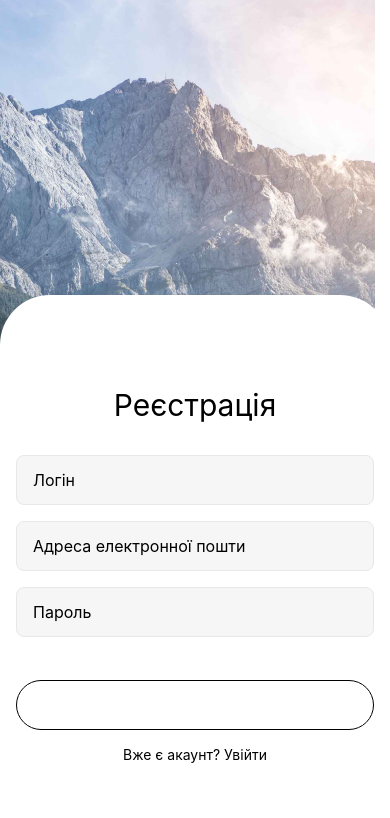
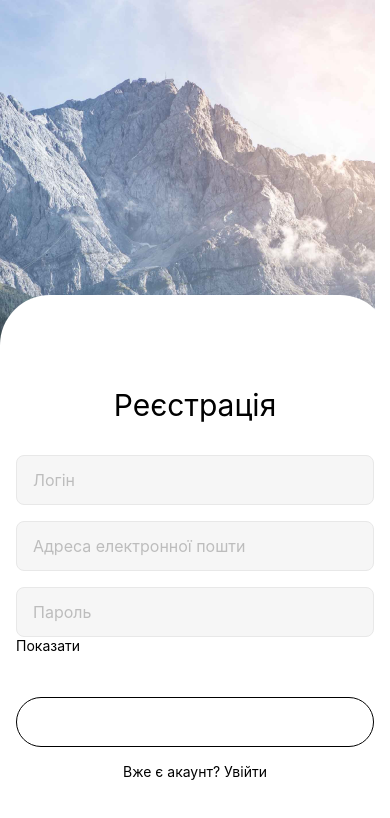
Before and after one commit to aspirantmpm/AwesomeProject, a React Native app: screen / in a window 390 px wide. Shown: the top 818 px of the page. Built offline with nearby package versions, Linux system fonts and the light colour scheme.

Commit message:
pass toogle

```diff
--- a/RegistrationScreen.js
+++ b/RegistrationScreen.js
@@ -1,15 +1,19 @@
 import {
+  //   Button,
   StyleSheet,
   Text,
   View,
   ImageBackground,
+  TouchableWithoutFeedback,
   TextInput,
   TouchableOpacity,
   KeyboardAvoidingView,
   Platform,
   Keyboard,
+  Pressable,
 } from 'react-native';
 import React, { useState } from 'react';
+import { useTogglePasswordVisibility } from './hook/useTogglePasswordVisibility';
 
 const initialState = {
   email: '',
@@ -19,6 +23,8 @@ const initialState = {
 export const RegisterForm = () => {
   const [isShowKeyboard, setIsShowKeyboard] = useState(false);
   const [state, setState] = useState(initialState);
+  const { passwordVisibility, rightIcon, handlePasswordVisibility } = useTogglePasswordVisibility();
+  const [password, setPassword] = useState('');
 
   const keyboardHide = () => {
     setIsShowKeyboard(true);
@@ -27,17 +33,24 @@ export const RegisterForm = () => {
     setState(initialState);
   };
 
+//   const togglePassword = () => {
+//     // When the handler is invoked
+//     // inverse the boolean state of passwordShown
+//     setPasswordShown(!passwordShown);
+//   };
+
   return (
+    <TouchableWithoutFeedback onPress={keyboardHide}>
       <View style={styles.container}>
         <KeyboardAvoidingView behavior={Platform.OS === 'ios' ? 'padding' : 'height'}>
           <View style={styles.header}>
             <Text style={styles.headerTitle}>Реєстрація</Text>
           </View>
-
           <View style={{ ...styles.form, marginBottom: setIsShowKeyboard ? 32 : 43 }}>
             <View>
               <TextInput
                 placeholder="Логін"
+                placeholderTextColor="#BDBDBD"
                 style={styles.input}
                 textAlign="left"
                 onFocus={() => setIsShowKeyboard(true)}
@@ -48,6 +61,7 @@ export const RegisterForm = () => {
             <View>
               <TextInput
                 placeholder="Адреса електронної пошти"
+                placeholderTextColor="#BDBDBD"
                 style={styles.input}
                 textAlign="left"
                 onFocus={() => setIsShowKeyboard(true)}
@@ -58,13 +72,21 @@ export const RegisterForm = () => {
             <View>
               <TextInput
                 placeholder="Пароль"
+                placeholderTextColor="#BDBDBD"
                 style={styles.input}
                 textAlign="left"
-              secureTextEntry={true}
+                secureTextEntry={passwordVisibility}
                 onFocus={() => setIsShowKeyboard(true)}
                 onChangeText={value => setState(prevState => ({ ...prevState, password: value }))}
                 value={state.password}
+                // type={passwordShown ? 'text' : 'password'}
               />
+              <Pressable onPress={handlePasswordVisibility}>
+                <Text name={rightIcon} size={22} color="#232323">
+                  {rightIcon}
+                </Text>
+              </Pressable>
+              {/* <Button onPress={togglePassword} title="Learn More" color="#841584" /> */}
             </View>
           </View>
         </KeyboardAvoidingView>
@@ -76,6 +98,7 @@ export const RegisterForm = () => {
           <Text style={styles.byLineTitle}>Вже є акаунт? Увійти</Text>
         </View>
       </View>
+    </TouchableWithoutFeedback>
   );
 };
 
--- /dev/null
+++ b/hook/useTogglePasswordVisibility.js
@@ -0,0 +1,22 @@
+import { useState } from 'react';
+
+export const useTogglePasswordVisibility = () => {
+  const [passwordVisibility, setPasswordVisibility] = useState(true);
+  const [rightIcon, setRightIcon] = useState('Показати');
+
+  const handlePasswordVisibility = () => {
+    if (rightIcon === 'Показати') {
+      setRightIcon('Сховати');
+      setPasswordVisibility(!passwordVisibility);
+    } else if (rightIcon === 'Сховати') {
+      setRightIcon('Показати');
+      setPasswordVisibility(!passwordVisibility);
+    }
+  };
+
+  return {
+    passwordVisibility,
+    rightIcon,
+    handlePasswordVisibility,
+  };
+};
```
Lines whose indentation alone changed are shown as unchanged.
